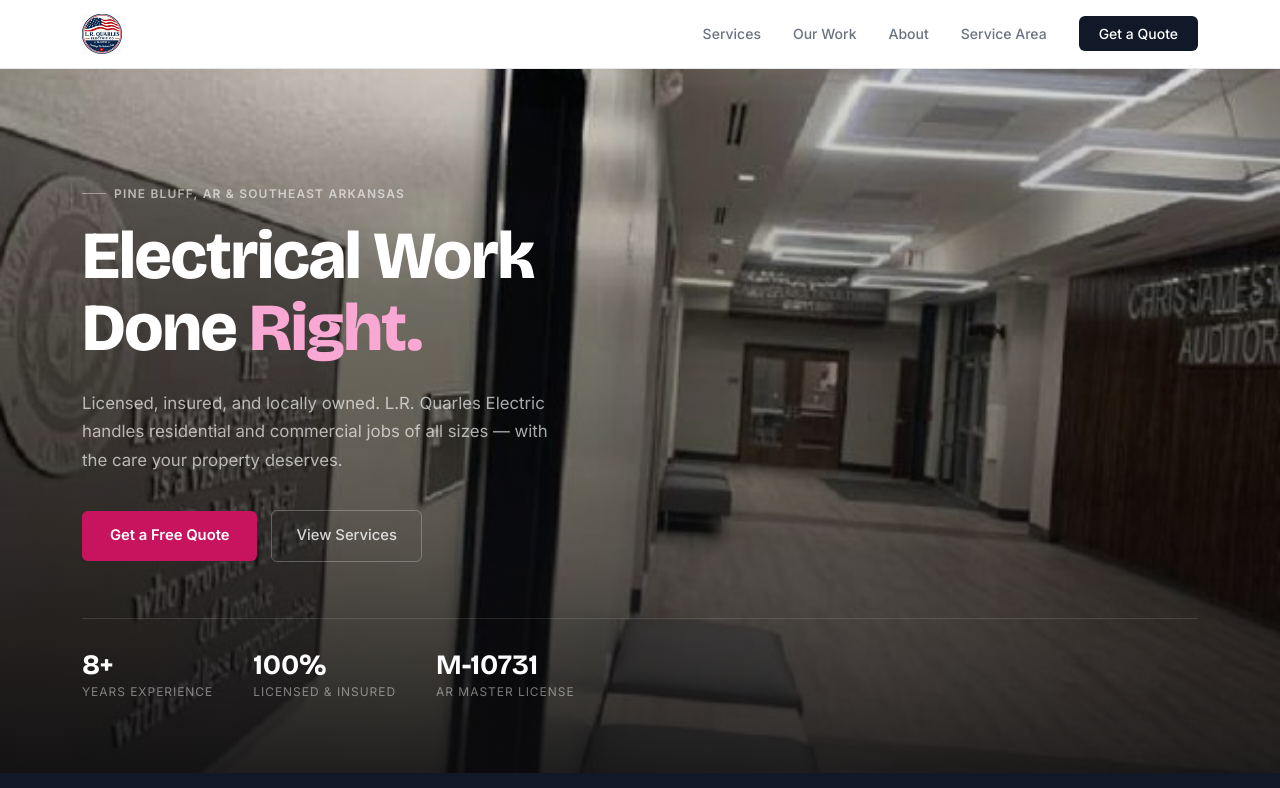
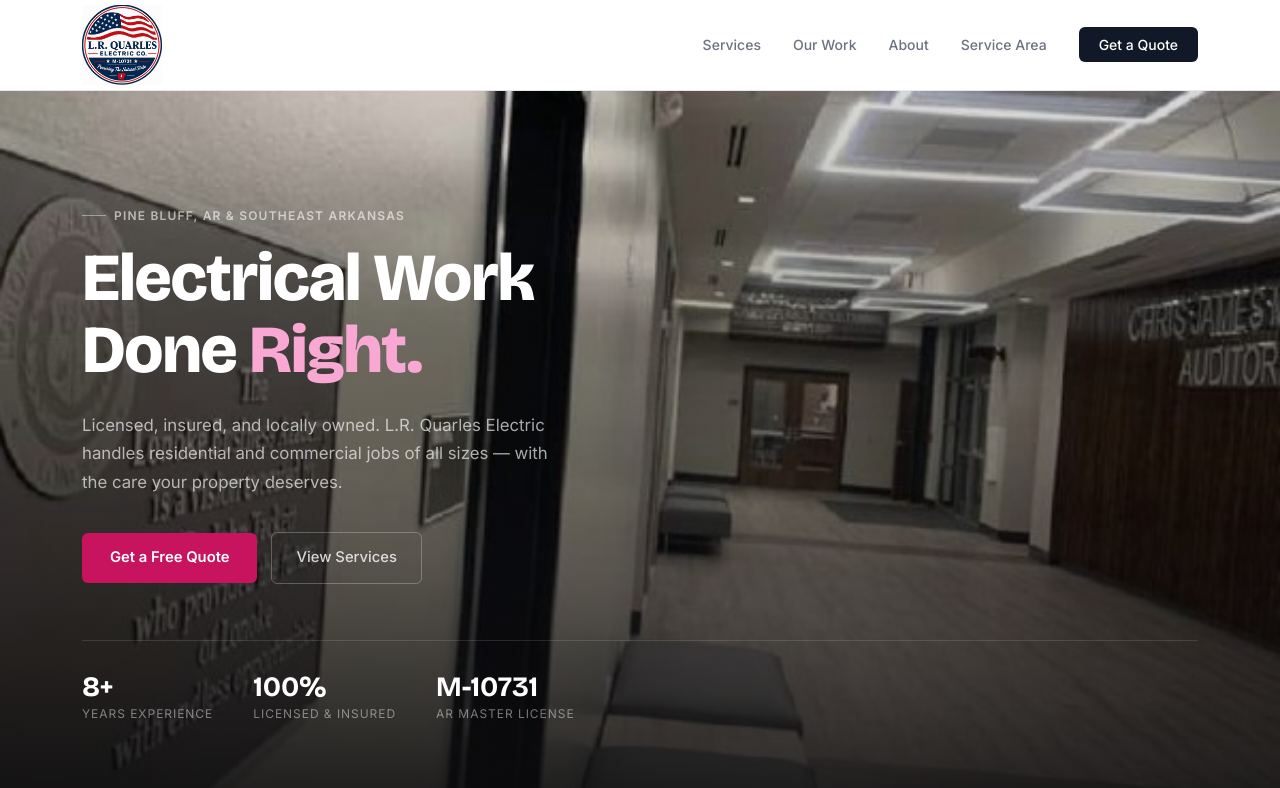
Before and after one commit to Veilbridge/lrquarleselectric-site, a plain HTML site: page index.html in a window 1280 px wide. Shown: the top 788 px of the page. Drawn offline with nearby package versions, Linux system fonts and the light colour scheme.

Commit message:
Update index.html
Logo on header bar size increase. LQ

```diff
--- a/index.html
+++ b/index.html
@@ -50,7 +50,7 @@
       max-width: 1180px;
       margin: 0 auto;
       padding: 0 2rem;
-      height: 68px;
+      height: 90px;
       display: flex;
       align-items: center;
       justify-content: space-between;
@@ -58,7 +58,7 @@
     }
 
     .nav-logo img {
-      height: 40px;
+      height: 80px;
       width: auto;
       display: block;
     }
```
